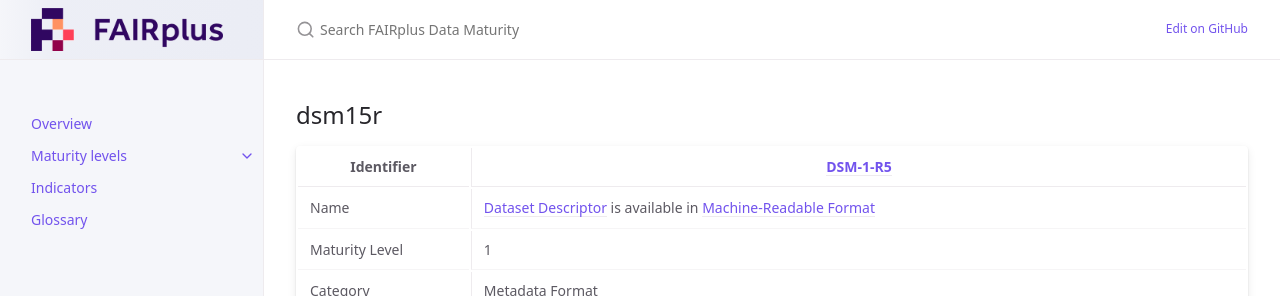
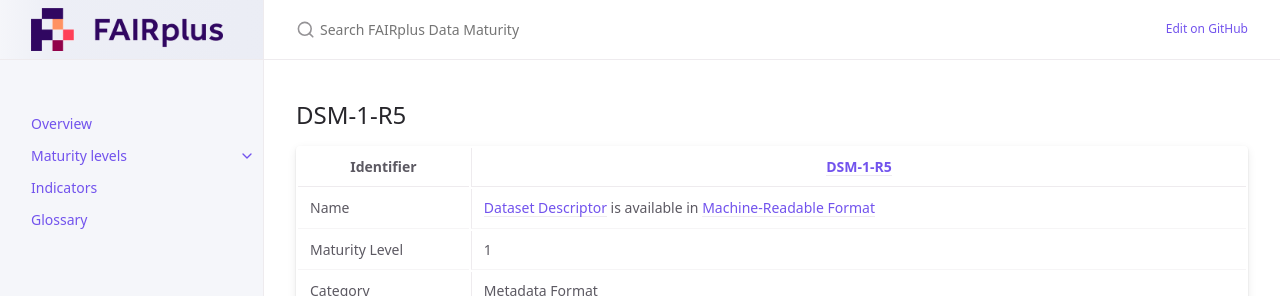
Before and after one commit to FAIRplus/Data-Maturity, a Jekyll site: the page built from docs/_indicators/DSM-1-R5.md, in a window 1280 px wide. Shown: the top 296 px of the page. Built offline with Jekyll 4.4.1, drawn with Linux system fonts in a browser that asks for light colours.

Commit message:
Update DSM-1-R5.md

```diff
--- a/docs/_indicators/DSM-1-R5.md
+++ b/docs/_indicators/DSM-1-R5.md
@@ -5,7 +5,7 @@ parent_level: level1
 nav_exclude: True
 ---
 
-## dsm15r
+## DSM-1-R5
 
 | Identifier | [DSM-1-R5](https://github.com/FAIRplus/Data-Maturity/blob/master/docs/_indicators/DSM-1-R5.md) |
 | ---------- | ----------|
```
